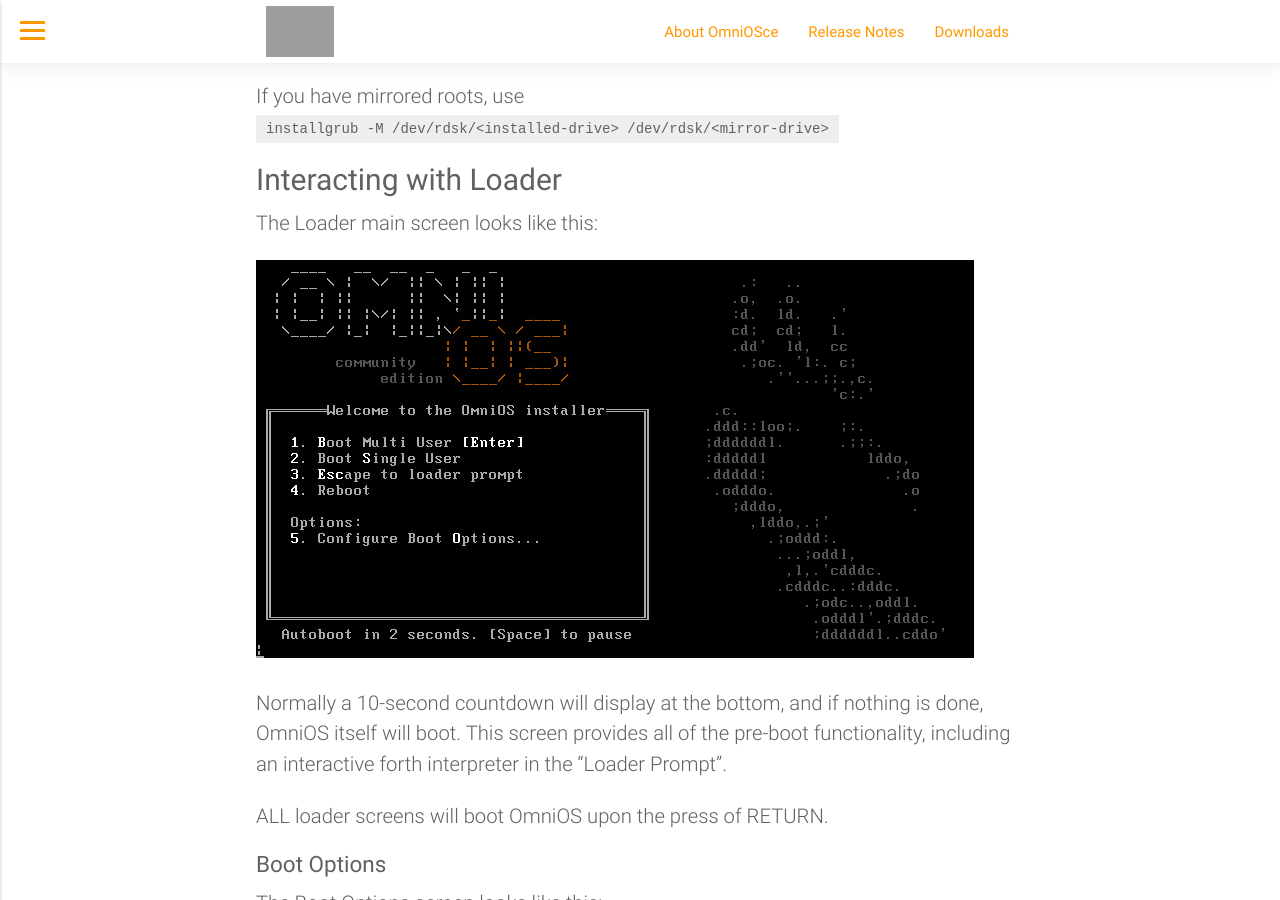
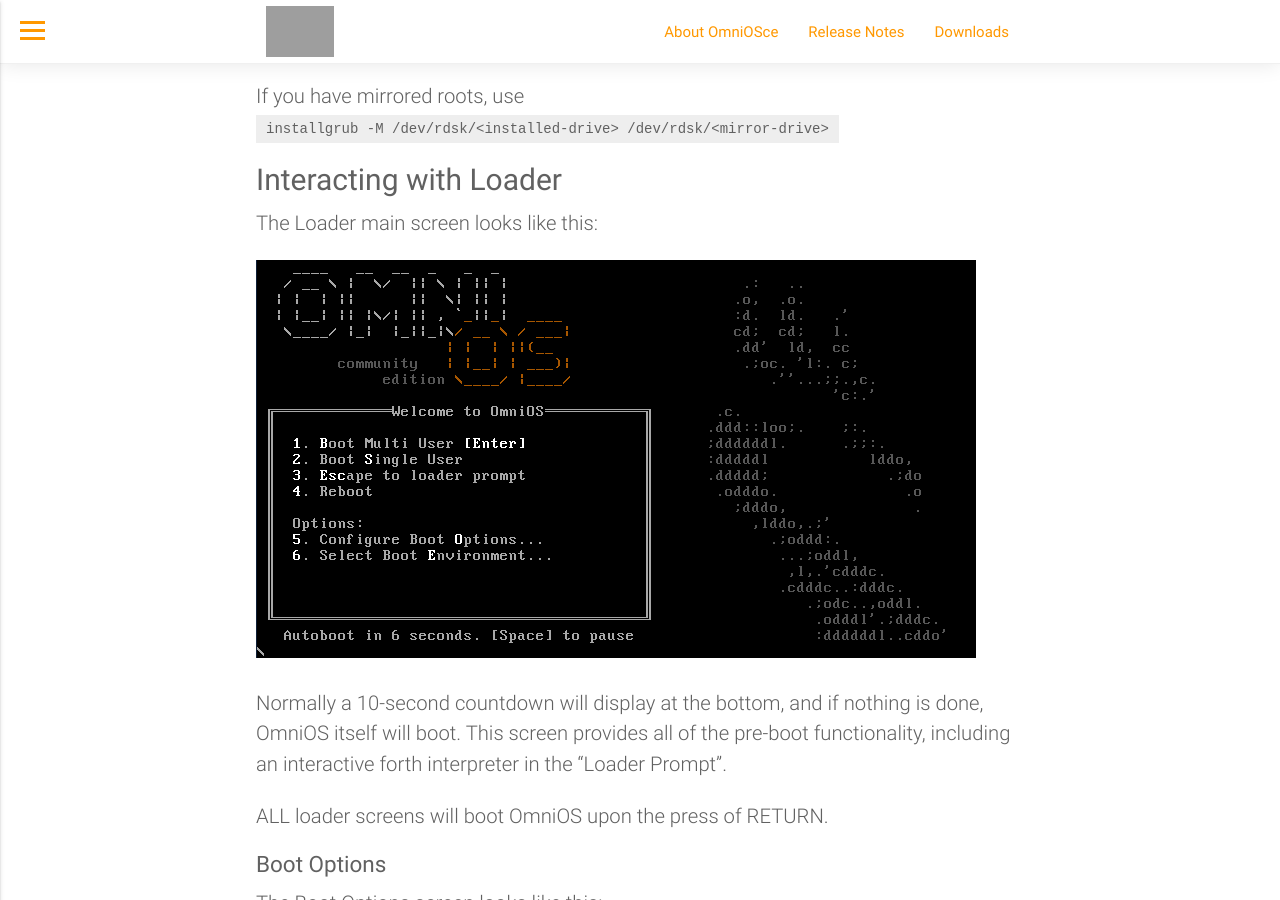
Before and after one commit to omniosorg/omniosorg.github.io, a Jekyll site: the page built from _docs/info/loader.md, in a window 1280 px wide and 900 px high, scrolled down 2490 px. Built offline with Jekyll 4.4.1, drawn with Linux system fonts in a browser that asks for light colours; grey boxes are pictures that could not be loaded.

Commit message:
fix Boot environment screenshot and replace initial loader screenshot

```diff
--- a/_docs/info/loader.md
+++ b/_docs/info/loader.md
@@ -120,7 +120,7 @@
 
 The Loader main screen looks like this:
 
-![Main loader screen)](/assets/images/install_48_48.png)
+![Main loader screen)](/assets/images/Loader.png)
 
 Normally a 10-second countdown will display at the bottom, and if
 nothing is done, OmniOS itself will boot. This screen provides all of
```
Also changed, not shown: assets/images/BootEnv.png, assets/images/Loader.png (added).
